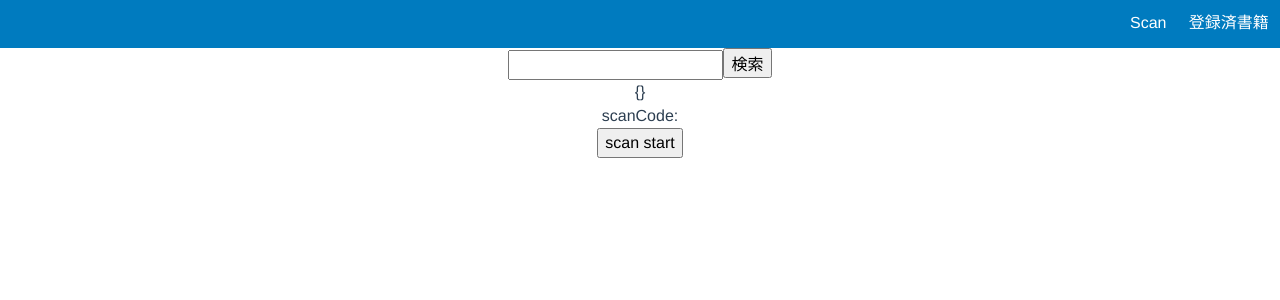
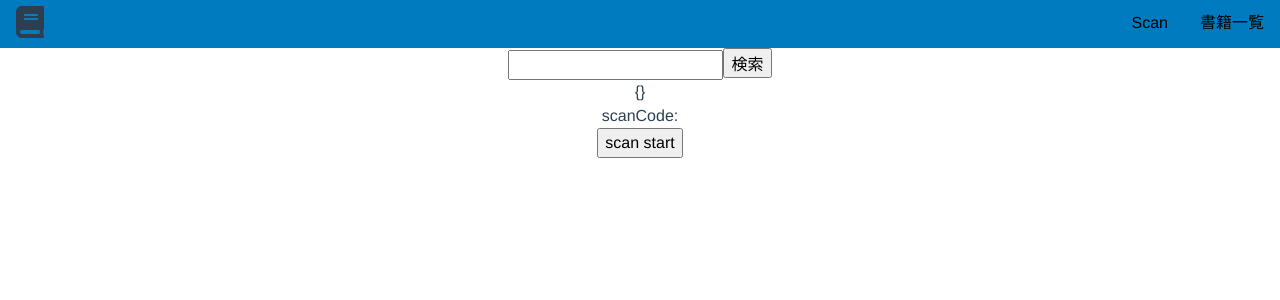
Before and after one commit to eginoy/bookManager, a Vue app: page / in a window 1280 px wide. Shown: the top 300 px of the page. Built offline with nearby package versions, Linux system fonts and the light colour scheme; no server answers.

Commit message:
・book icon追加 ・レイアウト調整

```diff
--- a/src/App.vue
+++ b/src/App.vue
@@ -31,7 +31,6 @@ export default {
 }
 
 /* under reset styles */
-
 /* Box sizing rules */
 *,
 *::before,
--- a/src/components/CommonHeader.vue
+++ b/src/components/CommonHeader.vue
@@ -1,9 +1,13 @@
 <template>
-  <nav class="navbar navbar-right">
-    <div class=" p-appIcon"></div>
+  <nav class="navbar">
     <div class="p-navbar-links">
-      <a class="p-link" href="#">Scan</a>
-      <a class="p-link" href="#">登録済書籍</a>
+      <div class=".p-navbar-links-left">
+        <v-fa class="p-bookIcon" icon="book" />
+      </div>
+      <div class="p-navbar-links-right">
+        <a class="p-link" href="#">Scan</a>
+        <a class="p-link" href="#">書籍一覧</a>
+      </div>
     </div>
   </nav>
 </template>
@@ -17,20 +21,27 @@
   width: 100%;
 }
 
-.p-appIcon {
+.p-navbar-links {
   display: flex;
-  justify-content: flex-start;
 }
 
-.p-navbar-links {
-  display: flex;
-  justify-content: flex-end;
+.p-navbar-links-left {
+  margin-right: auto;
+}
+
+.p-navbar-links-right {
+  margin-left: auto;
+}
+
+.p-bookIcon {
+  font-size: 2em;
+  margin: 0.2em 0.5em;
 }
 
 .p-link {
-  color: white;
+  color: black;
   text-decoration: none;
   display: inline-block;
-  margin: 0.7em 0.7em;
+  margin: 0.7em 1em;
 }
 </style>
--- a/src/main.js
+++ b/src/main.js
@@ -1,6 +1,18 @@
 import Vue from "vue";
 import VueRouter from "vue-router";
 import App from "./App.vue";
+
+import { library } from "@fortawesome/fontawesome-svg-core";
+import { fas } from "@fortawesome/free-solid-svg-icons";
+import { far } from "@fortawesome/free-regular-svg-icons";
+import { fab } from "@fortawesome/free-brands-svg-icons";
+import { FontAwesomeIcon } from "@fortawesome/vue-fontawesome";
+
+// アイコンを読み込み
+library.add(fas, far, fab);
+
+// Vueコンポーネントを作成
+Vue.component("v-fa", FontAwesomeIcon);
 
 Vue.use(VueRouter);
 Vue.config.productionTip = false;
```
Also changed, not shown: package.json (+6 -1 lines), 2 other files (tests, documents, lock files or other folders).
